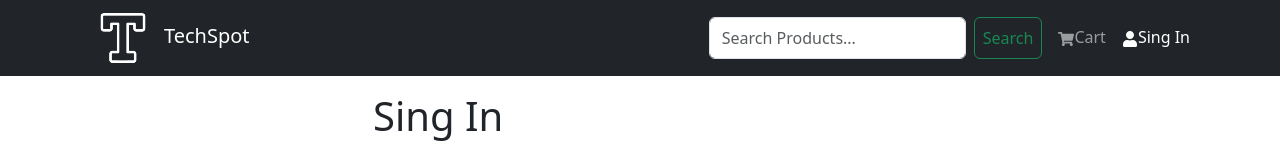
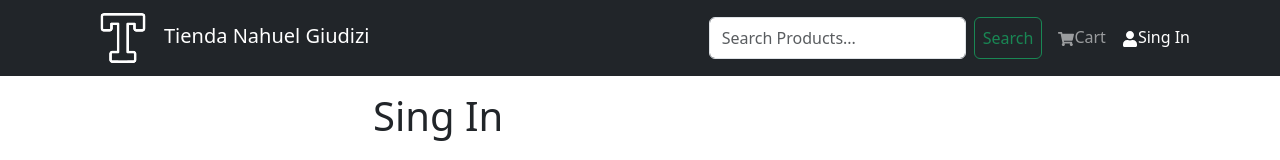
Before and after one commit to NahuelGiudizi/techspot, a React (Create React App) app in the folder frontend/: page /login in a window 1280 px wide. Shown: the top 160 px of the page. Built offline with nearby package versions, Linux system fonts and the light colour scheme.

Commit message:
Update Header.jsx

```diff
--- a/frontend/src/components/Header.jsx
+++ b/frontend/src/components/Header.jsx
@@ -31,7 +31,7 @@ const Header = () => {
           <LinkContainer to="/">
             <Navbar.Brand className="htxt">
               <img className="mx-3" src={logo} alt="TechSpot" />
-              TechSpot
+             Tienda Nahuel Giudizi
             </Navbar.Brand>
           </LinkContainer>
           <Navbar.Toggle aria-controls="basic-navbar-nav" />
```
